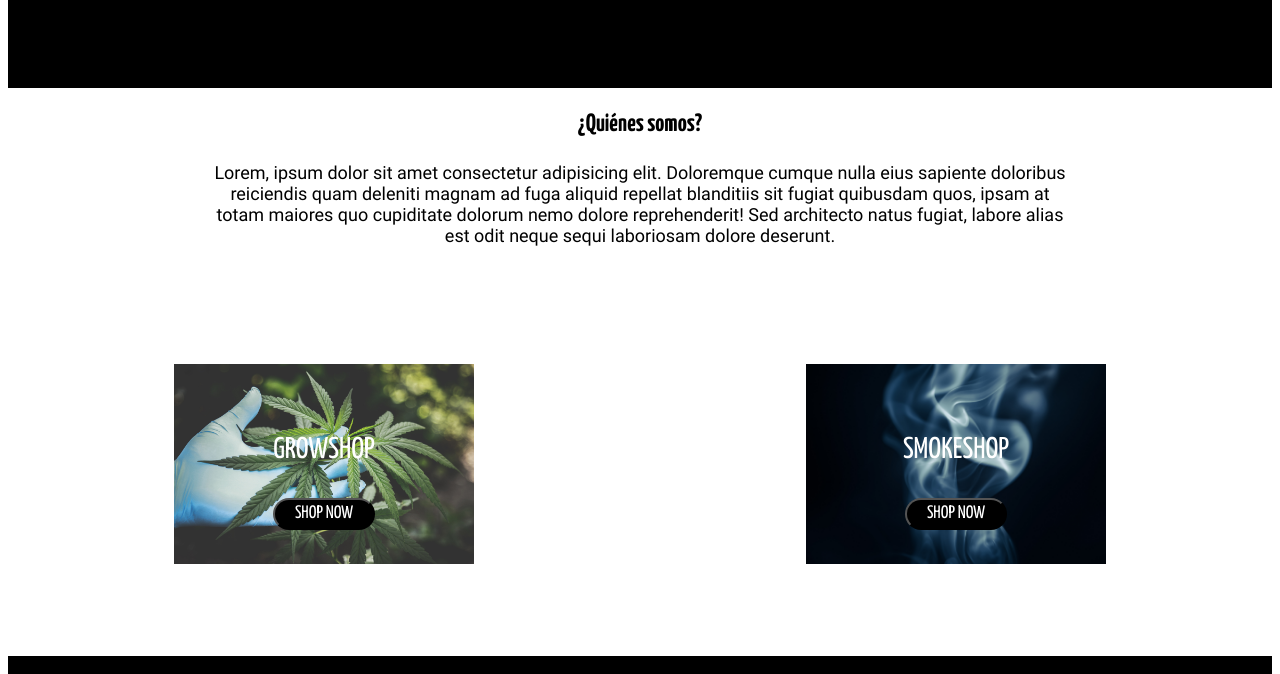
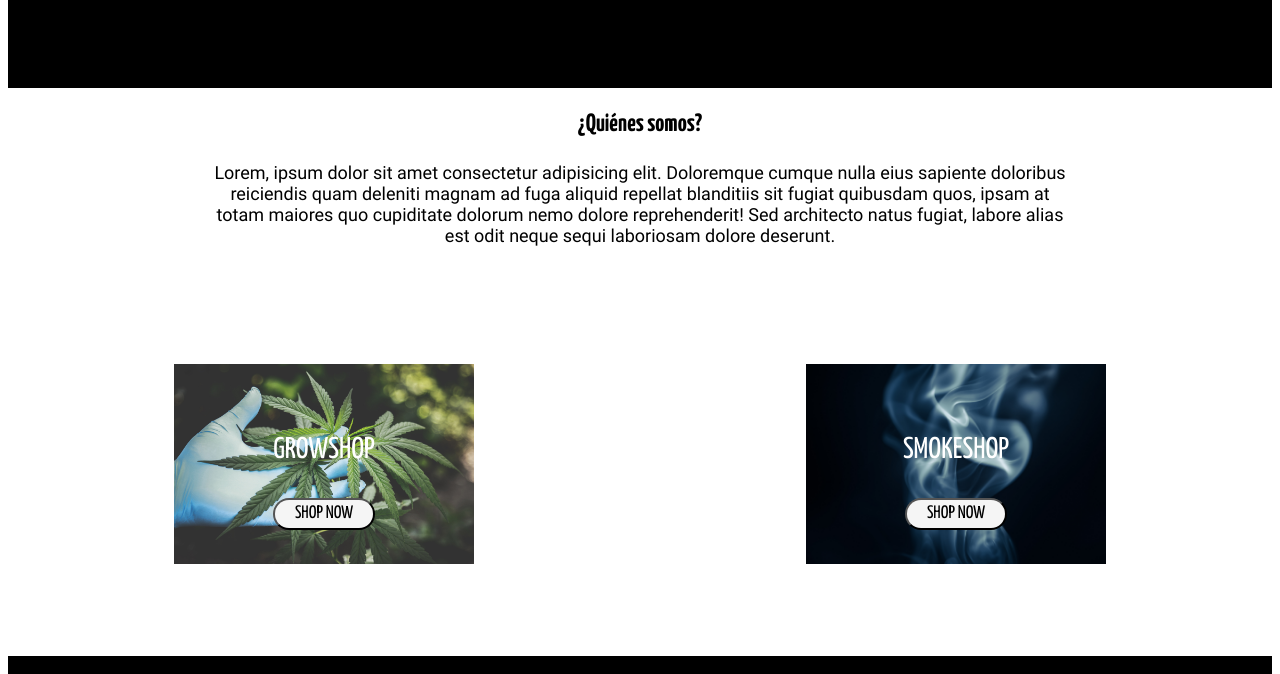
Before and after one commit to martinablanch/growshop-blanch, a plain HTML site: page index.html in a window 1280 px wide. Shown: the part 814-1488 px from the top of the page. Drawn offline with Linux system fonts and the light colour scheme.

Commit message:
Modificación en estilo de los botones

```diff
--- a/css/style.css
+++ b/css/style.css
@@ -503,10 +503,10 @@ footer {
 
 input#boton{
     padding: 5px 20px;
-    background-color: black;
+    background-color: whitesmoke;
     font-family: Yanone;
     font-size: 18px;
-    color: white;
+    color: black;
     border-radius: 100px;
 }
 
```
